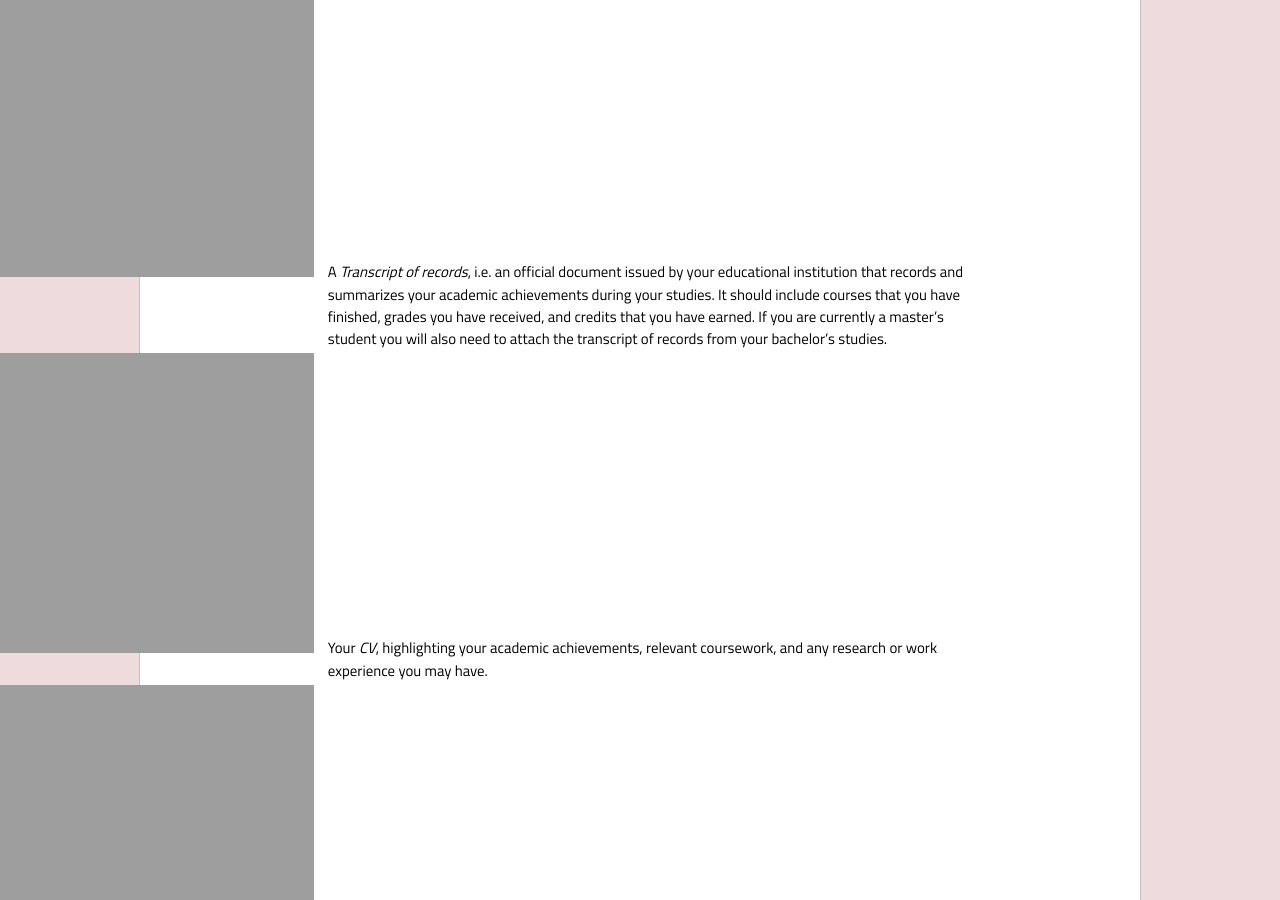
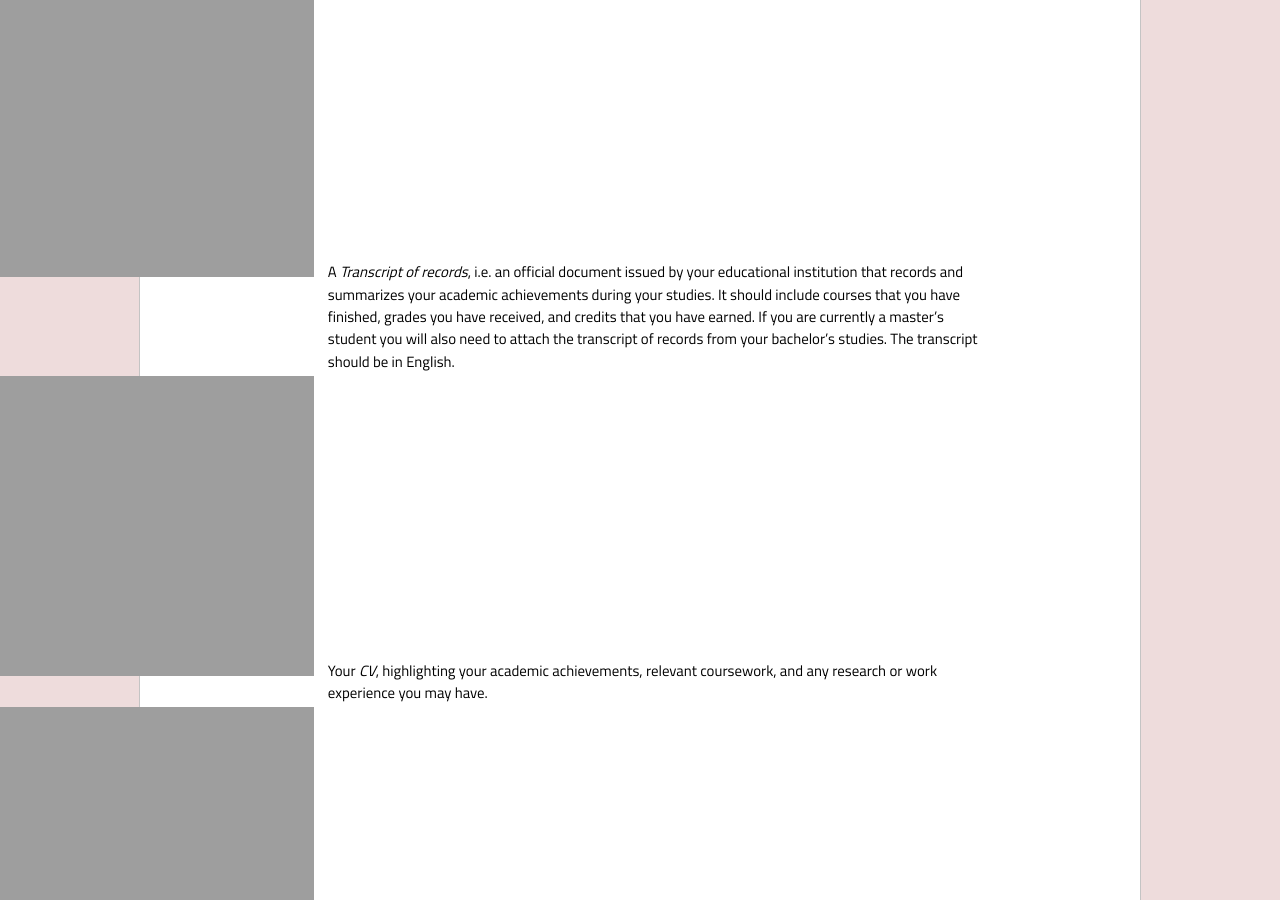
Before and after one commit to ul-fmf/mathematics-in-ljubljana, a Jekyll site: the page built from apply.md, in a window 1280 px wide and 900 px high, scrolled down 488 px. Built offline with Jekyll 4.4.1, drawn with Linux system fonts in a browser that asks for light colours; nearby versions of some CDN libraries; a style sheet for code colours, icons or effects is not loaded.

Commit message:
Update apply.md

```diff
--- a/apply.md
+++ b/apply.md
@@ -7,7 +7,7 @@ title: Apply
 
 To apply for the Mathematics in Ljubljana 2026 summer school, you will have to **fill out the [Application Form](https://docs.google.com/forms/d/e/1FAIpQLSfeMKhIojS_t_gA1k5fVAh-y-u92IzfoODbJAVD9McxxmY2tg/viewform?usp=publish-editor) before the deadline of April 12th, 2026**. We require the following documents as part of your application:
 
-- A *Transcript of records*, i.e. an official document issued by your educational institution that records and summarizes your academic achievements during your studies. It should include courses that you have finished, grades you have received, and credits that you have earned. If you are currently a master's student you will also need to attach the transcript of records from your bachelor's studies.
+- A *Transcript of records*, i.e. an official document issued by your educational institution that records and summarizes your academic achievements during your studies. It should include courses that you have finished, grades you have received, and credits that you have earned. If you are currently a master's student you will also need to attach the transcript of records from your bachelor's studies. The transcript should be in English.
 - Your *CV*, highlighting your academic achievements, relevant coursework, and any research or work experience you may have.
 - A *letter of recommendation* from a professor at your local university or institution. The letter should be uploaded via the [Letter of Recommendation form](https://docs.google.com/forms/d/e/1FAIpQLSfZlZiePJGwBGrYE8OK5aFJjwChVJC96bkKlVb5uky5ZOX-Dw/viewform?usp=publish-editor)
 
```
